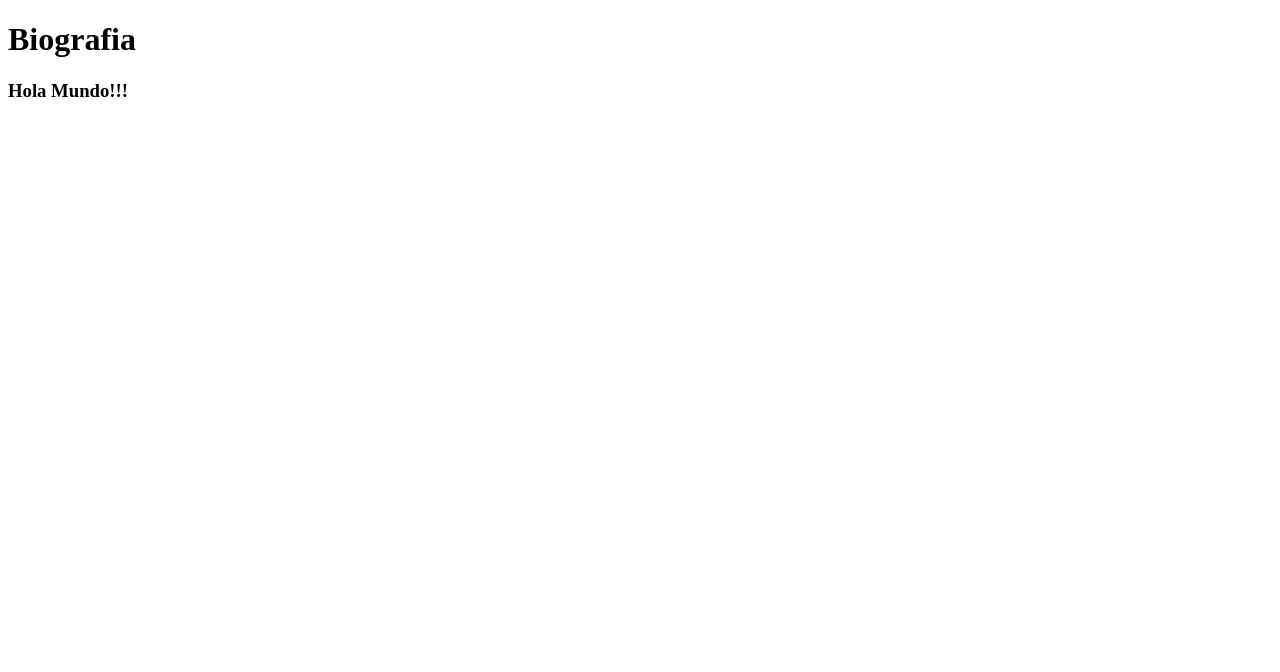
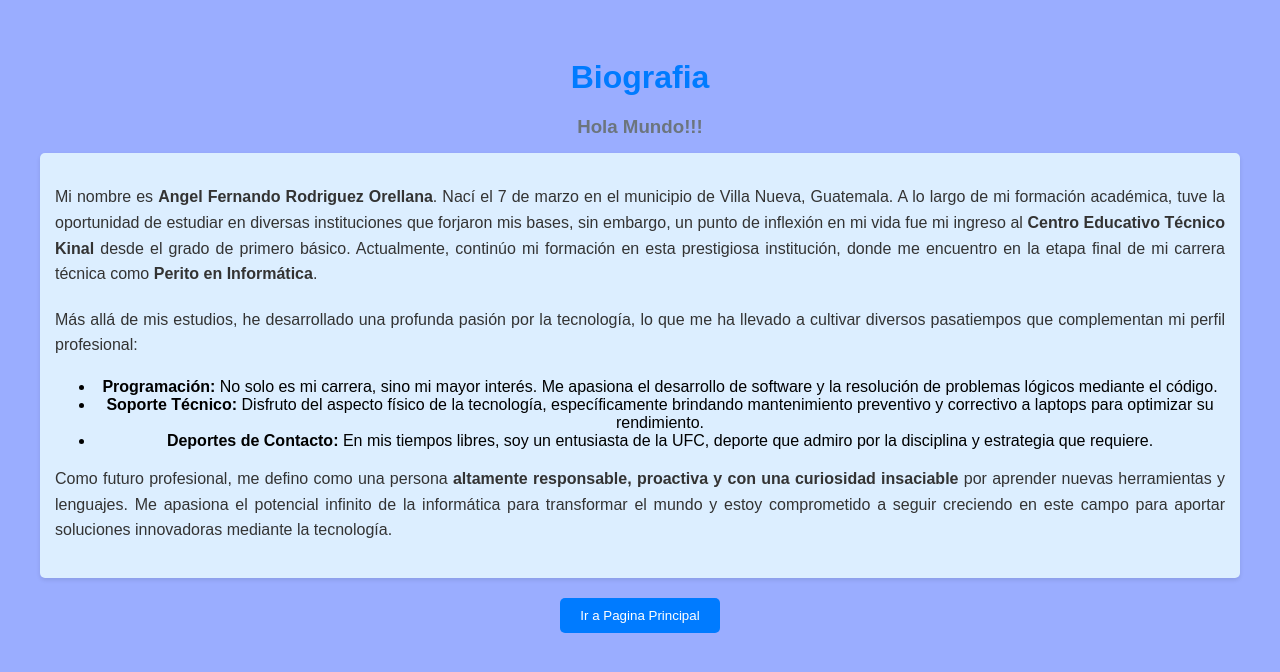
Before and after one commit to Angel-SSJ2/Pagina-Web, a plain HTML site: page Pages/Biografia.html in a window 1280 px wide. Drawn offline with Linux system fonts and the light colour scheme.

Commit message:
Pagina Principal, Biografia y Rediseño

```diff
--- a/Pages/Biografia.html
+++ b/Pages/Biografia.html
@@ -4,9 +4,44 @@
     <meta charset="UTF-8">
     <meta name="viewport" content="width=device-width, initial-scale=1.0">
     <title>Biografia</title>
+    <link rel="stylesheet" href="../style/estilo.css">
 </head>
 <body>
-    <h1>Biografia</h1>
-    <h3>Hola Mundo!!!</h3>
+    <div class="container">
+        <h1 class="mt-5">Biografia</h1>
+        <h3 class="mt-3">Hola Mundo!!!</h3>
+        <div class="card">
+            <div class="card-body">
+        <p class="bio-text">
+            Mi nombre es <strong>Angel Fernando Rodriguez Orellana</strong>. Nací el 7 de marzo en el municipio de Villa Nueva, Guatemala.
+            A lo largo de mi formación académica, tuve la oportunidad de estudiar en diversas instituciones que forjaron mis bases,
+            sin embargo, un punto de inflexión en mi vida fue mi ingreso al <strong>Centro Educativo Técnico Kinal</strong> desde el grado de primero básico.
+            Actualmente, continúo mi formación en esta prestigiosa institución, donde me encuentro en la etapa final de mi carrera técnica
+            como <strong>Perito en Informática</strong>.
+        </p>
+
+        <p class="bio-text">
+            Más allá de mis estudios, he desarrollado una profunda pasión por la tecnología, lo que me ha llevado a cultivar
+            diversos pasatiempos que complementan mi perfil profesional:
+        </p>
+
+        <ul>
+            <li><strong>Programación:</strong> No solo es mi carrera, sino mi mayor interés. Me apasiona el desarrollo de software y la resolución de problemas lógicos mediante el código.</li>
+            <li><strong> Soporte Técnico:</strong> Disfruto del aspecto físico de la tecnología, específicamente brindando mantenimiento preventivo y correctivo a laptops para optimizar su rendimiento.</li>
+            <li><strong>Deportes de Contacto:</strong> En mis tiempos libres, soy un entusiasta de la UFC, deporte que admiro por la disciplina y estrategia que requiere.</li>
+        </ul>
+
+        <p class="bio-text">
+            Como futuro profesional, me defino como una persona <strong>altamente responsable, proactiva y con una curiosidad insaciable</strong>
+            por aprender nuevas herramientas y lenguajes. Me apasiona el potencial infinito de la informática para transformar el mundo
+            y estoy comprometido a seguir creciendo en este campo para aportar soluciones innovadoras mediante la tecnología.
+        </p>
+
+            </div>
+        </div>
+        <button onclick="window.location.href='index.html'"
+        style="background-color: #007bff; color: white; padding: 10px 20px; border: none; border-radius: 5px; cursor: pointer;">
+        Ir a Pagina Principal</button>
+    </div>
 </body>
 </html>
--- /dev/null
+++ b/style/estilo.css
@@ -0,0 +1,66 @@
+body {
+    padding: 10px;
+    font-family: Arial, sans-serif;
+    background-color: rgb(154, 173, 255);
+}
+
+h1 {
+    color: #007bff;
+    margin-bottom: 20px;
+}
+
+h3 {
+    color: #6c757d;
+    margin-bottom: 15px;
+}
+
+.container {
+    max-width: 800px;
+    margin: auto;
+    text-align: center;
+}
+
+.card {
+    margin-bottom: 20px;
+}
+
+.card-header {
+    background-color: #007bff;
+    color: white;
+}
+.card-body {
+    background-color: #dceeff;
+    border-color: #007bff;
+    border-width: 5px;
+    padding: 15px;
+    border-radius: 5px;
+    box-shadow: 0 2px 4px rgba(0,0,0,0.1);
+}
+.bio-text {
+    text-align: justify;
+    line-height: 1.6;
+    margin-bottom: 20px;
+    color: #333;
+}
+
+/* Estilos base para móviles */
+.container {
+    padding: 10px;
+}
+
+/* Para tablets (ancho mínimo 768px) */
+@media (min-width: 768px) {
+    .container {
+        padding: 20px;
+    }
+    h1 {
+        font-size: 2rem;
+    }
+}
+
+/* Para desktops (ancho mínimo 1024px) */
+@media (min-width: 1024px) {
+    .container {
+        max-width: 1200px;
+    }
+}
--- /dev/null
+++ b/style/estiloKinal.css
@@ -0,0 +1,137 @@
+/* Reset básico */
+* {
+    margin: 0;
+    padding: 0;
+    box-sizing: border-box;
+}
+
+body {
+    font-family: Arial, sans-serif;
+    line-height: 1.6;
+    color: #333;
+    background-color: #ffc56e;
+}
+
+/* Container */
+.container {
+    max-width: 1200px;
+    margin: 0 auto;
+    padding: 0 1px;
+}
+
+/* Header */
+.header {
+    background-color: #4759ff;
+    color: #fff;
+    padding: 1rem 0;
+}
+
+.header .container {
+    display: flex;
+    justify-content: space-between;
+    align-items: center;
+}
+
+.logo {
+    height: 50px;
+    width: auto;
+}
+
+.nav ul {
+    list-style: none;
+    display: flex;
+}
+
+.nav ul li {
+    margin-left: 20px;
+}
+
+.nav ul li a {
+    color: #fff;
+    text-decoration: none;
+}
+
+/* Hero */
+.hero {
+    background-color: #d5e2ff;
+    color: #fff;
+    padding: 200px 0;
+    text-align: center;
+}
+
+.hero h2 {
+    font-size: 2.5rem;
+    margin-bottom: 20px;
+}
+
+.hero p {
+    font-size: 1.2rem;
+    margin-bottom: 30px;
+}
+
+.btn-primary {
+    background-color: #ffcd44;
+    color: #000000;
+    padding: 10px 20px;
+    border: none;
+    border-radius: 5px;
+    cursor: pointer;
+    font-size: 1rem;
+}
+
+/* Features */
+.features {
+    padding: 60px 0;
+    background-color: #fff;
+}
+
+.features h2 {
+    text-align: center;
+    margin-bottom: 40px;
+    font-size: 2rem;
+}
+
+.feature-grid {
+    display: grid;
+    grid-template-columns: repeat(auto-fit, minmax(300px, 1fr));
+    gap: 20px;
+}
+
+.feature-card {
+    background-color: #f8f9fa;
+    padding: 20px;
+    border-radius: 5px;
+    box-shadow: 0 2px 4px rgba(0,0,0,0.1);
+    text-align: center;
+}
+
+.feature-card h3 {
+    margin-bottom: 10px;
+}
+
+/* Footer */
+.footer {
+    background-color: #333;
+    color: #fff;
+    text-align: center;
+    padding: 20px 0;
+}
+
+/* Responsive */
+@media (max-width: 768px) {
+    .header .container {
+        flex-direction: column;
+    }
+
+    .nav ul {
+        margin-top: 10px;
+    }
+
+    .hero h2 {
+        font-size: 2rem;
+    }
+
+    .hero p {
+        font-size: 1rem;
+    }
+}
```
Also changed, not shown: Pages/Rediseño.html (added, +58 -0 lines), Pages/index.html (+22 -2 lines), style/tailwind/package.json (added, +9 -0 lines), image/image-removebg-preview.png (added), 1 other file.
